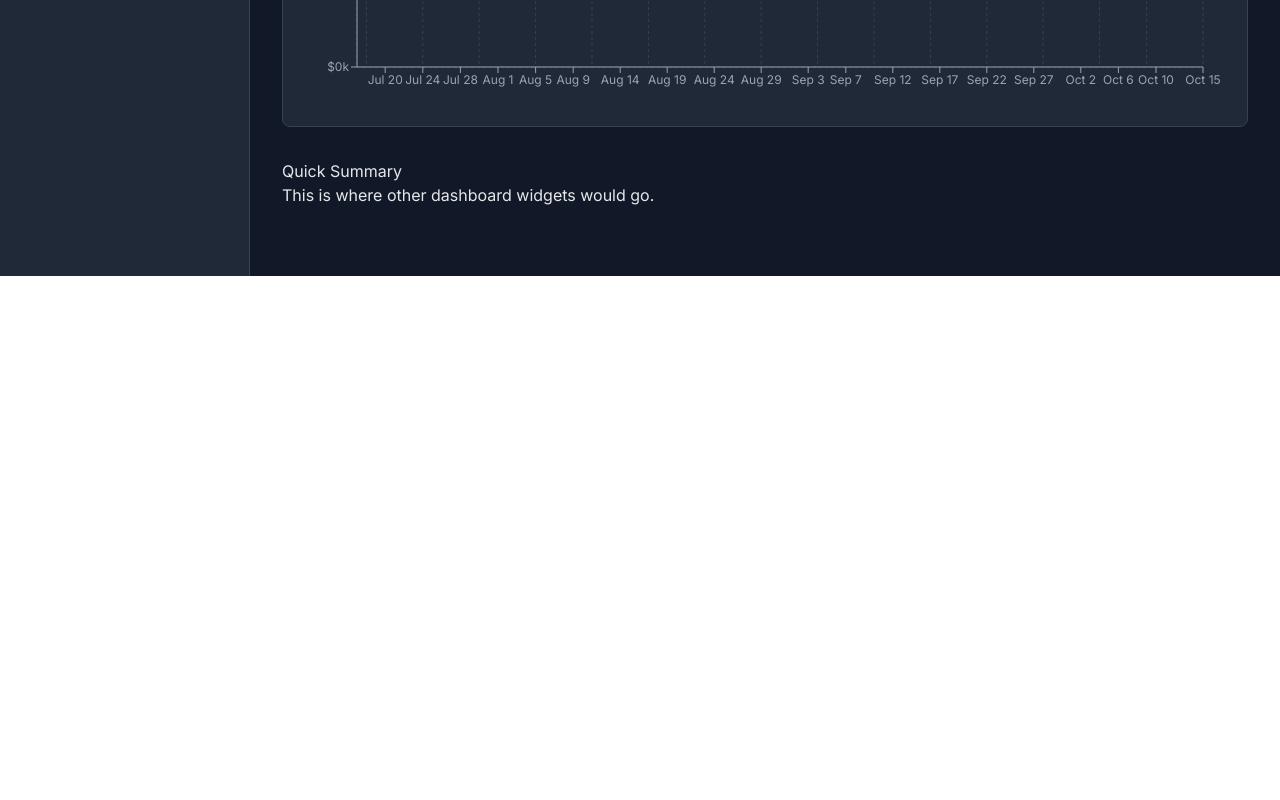
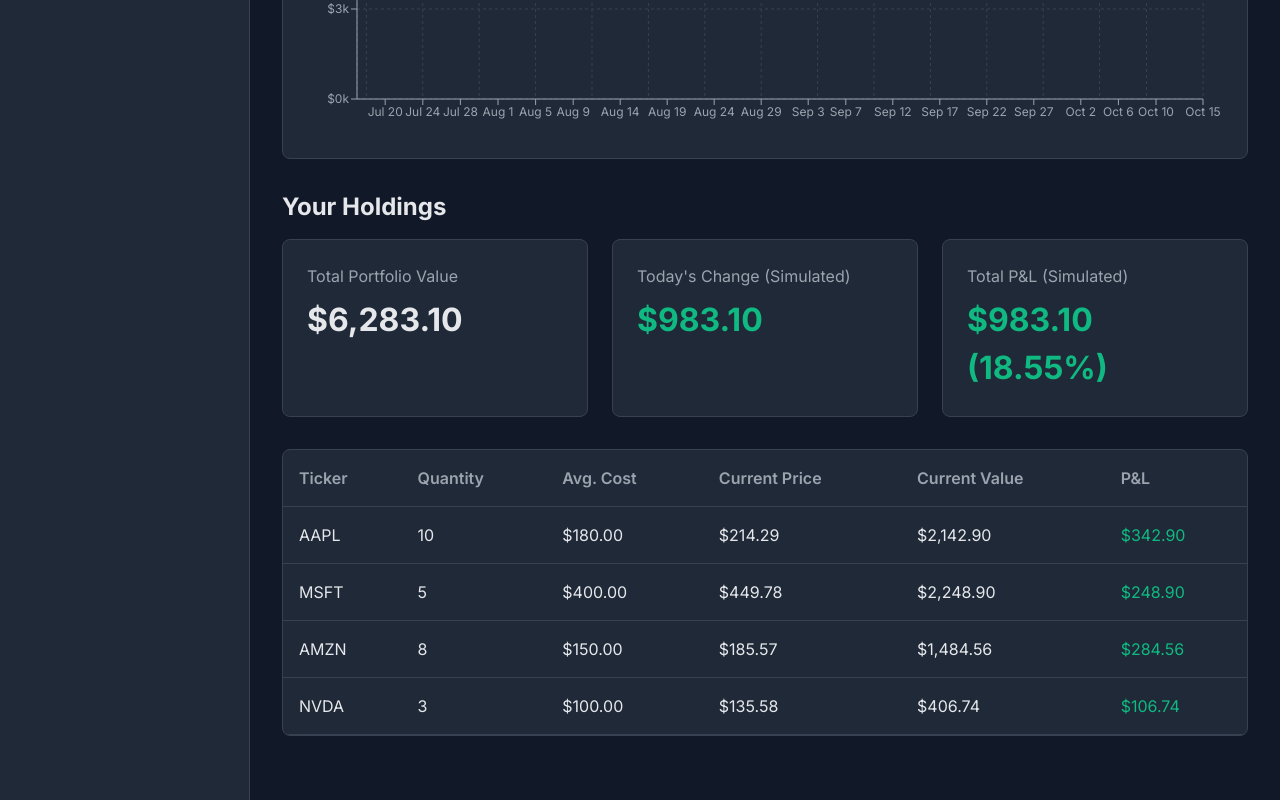
Before and after one commit to BazingaZeta/portfly-frontend, a Next.js app: page /dashboard in a window 1280 px wide. Shown: the part 524-1324 px from the top of the page. Before the commit the page ends 800 px from the top, so only its background shows below. Built offline with nearby package versions, Linux system fonts and the light colour scheme; no server answers; sample sign-in values are in the browser's storage.

Commit message:
feat: add holdings

```diff
--- /dev/null
+++ b/src/app/dashboard/PortfolioHoldings.tsx
@@ -0,0 +1,108 @@
+'use client';
+
+import { useMemo } from 'react';
+import { PORTFOLIO_HOLDINGS, getStockDataForHolding } from '@/lib/mock-portfolio-holdings';
+import { STOCKS } from '@/lib/mock-data';
+import styles from './dashboard.module.css';
+
+export default function PortfolioHoldings() {
+  const portfolioSummary = useMemo(() => {
+    let totalValue = 0;
+    let totalCost = 0;
+    let totalDailyChange = 0;
+
+    const holdingsWithCurrentData = PORTFOLIO_HOLDINGS.map(holding => {
+      const currentStockData = getStockDataForHolding(holding);
+      if (!currentStockData) return null; // Should not happen with consistent mock data
+
+      const currentValue = holding.quantity * currentStockData.price;
+      const costBasis = holding.quantity * holding.averageCost;
+      const dailyChange = (currentStockData.price - holding.averageCost) * holding.quantity; // Simplified daily change for mock
+
+      totalValue += currentValue;
+      totalCost += costBasis;
+      totalDailyChange += dailyChange;
+
+      return {
+        ...holding,
+        currentPrice: currentStockData.price,
+        currentValue,
+        dailyChange,
+        profitOrLoss: currentValue - costBasis,
+      };
+    }).filter(Boolean);
+
+    const totalProfitOrLoss = totalValue - totalCost;
+    const totalProfitOrLossPercentage = totalCost > 0 ? (totalProfitOrLoss / totalCost) * 100 : 0;
+
+    return {
+      totalValue,
+      totalDailyChange,
+      totalProfitOrLoss,
+      totalProfitOrLossPercentage,
+      holdings: holdingsWithCurrentData,
+    };
+  }, []);
+
+  const formatCurrency = (value: number) => {
+    return new Intl.NumberFormat('en-US', { style: 'currency', currency: 'USD' }).format(value);
+  };
+
+  const formatPercentage = (value: number) => {
+    return new Intl.NumberFormat('en-US', { style: 'percent', minimumFractionDigits: 2, maximumFractionDigits: 2 }).format(value / 100);
+  };
+
+  return (
+    <div className={styles.portfolioHoldingsContainer}>
+      <h2 className="text-2xl font-bold mb-4">Your Holdings</h2>
+
+      <div className={styles.summaryCards}>
+        <div className={styles.summaryCard}>
+          <h3>Total Portfolio Value</h3>
+          <p className={styles.summaryValue}>{formatCurrency(portfolioSummary.totalValue)}</p>
+        </div>
+        <div className={styles.summaryCard}>
+          <h3>Today's Change (Simulated)</h3>
+          <p className={`${styles.summaryValue} ${portfolioSummary.totalDailyChange >= 0 ? styles.positive : styles.negative}`}>
+            {formatCurrency(portfolioSummary.totalDailyChange)}
+          </p>
+        </div>
+        <div className={styles.summaryCard}>
+          <h3>Total P&L (Simulated)</h3>
+          <p className={`${styles.summaryValue} ${portfolioSummary.totalProfitOrLoss >= 0 ? styles.positive : styles.negative}`}>
+            {formatCurrency(portfolioSummary.totalProfitOrLoss)} ({formatPercentage(portfolioSummary.totalProfitOrLossPercentage)})
+          </p>
+        </div>
+      </div>
+
+      <div className={styles.holdingsTableContainer}>
+        <table className={styles.holdingsTable}>
+          <thead>
+            <tr>
+              <th>Ticker</th>
+              <th>Quantity</th>
+              <th>Avg. Cost</th>
+              <th>Current Price</th>
+              <th>Current Value</th>
+              <th>P&L</th>
+            </tr>
+          </thead>
+          <tbody>
+            {portfolioSummary.holdings.map(holding => (
+              <tr key={holding.ticker}>
+                <td>{holding.ticker}</td>
+                <td>{holding.quantity}</td>
+                <td>{formatCurrency(holding.averageCost)}</td>
+                <td>{formatCurrency(holding.currentPrice)}</td>
+                <td>{formatCurrency(holding.currentValue)}</td>
+                <td className={holding.profitOrLoss >= 0 ? styles.positive : styles.negative}>
+                  {formatCurrency(holding.profitOrLoss)}
+                </td>
+              </tr>
+            ))}
+          </tbody>
+        </table>
+      </div>
+    </div>
+  );
+}
--- a/src/app/dashboard/dashboard.module.css
+++ b/src/app/dashboard/dashboard.module.css
@@ -73,3 +73,63 @@
   border: 1px solid #374151;
   margin-bottom: 2rem;
 }
+
+.portfolioHoldingsContainer {
+  margin-bottom: 2rem;
+}
+
+.summaryCards {
+  display: grid;
+  grid-template-columns: repeat(auto-fit, minmax(250px, 1fr));
+  gap: 1.5rem;
+  margin-bottom: 2rem;
+}
+
+.summaryCard {
+  background-color: #1f2937;
+  padding: 1.5rem;
+  border-radius: 8px;
+  border: 1px solid #374151;
+}
+
+.summaryCard h3 {
+  font-size: 1rem;
+  color: #9ca3af;
+  margin-bottom: 0.5rem;
+}
+
+.summaryValue {
+  font-size: 2rem;
+  font-weight: bold;
+}
+
+.positive {
+  color: #10b981; /* Green */
+}
+
+.negative {
+  color: #ef4444; /* Red */
+}
+
+.holdingsTableContainer {
+  background-color: #1f2937;
+  border-radius: 8px;
+  border: 1px solid #374151;
+  overflow-x: auto; /* For responsiveness */
+}
+
+.holdingsTable {
+  width: 100%;
+  border-collapse: collapse;
+}
+
+.holdingsTable th, .holdingsTable td {
+  padding: 1rem;
+  text-align: left;
+  border-bottom: 1px solid #374151;
+}
+
+.holdingsTable th {
+  color: #9ca3af;
+  font-weight: 600;
+}
--- a/src/app/dashboard/page.tsx
+++ b/src/app/dashboard/page.tsx
@@ -1,21 +1,19 @@
 import styles from './dashboard.module.css';
 import ProfitTrendChart from './ProfitTrendChart';
+import PortfolioHoldings from './PortfolioHoldings';
 
 export default function DashboardPage() {
   return (
     <div>
-      <h1>Dashboard</h1>
-      <p style={{ color: '#9ca3af', marginBottom: '2rem' }}>Welcome back! Here's a summary of your account.</p>
+      <h1 className="text-3xl font-bold mb-2">Dashboard</h1>
+      <p className="text-muted-foreground mb-6">Welcome back! Here's a summary of your account.</p>
 
       <div className={styles.chartContainer}>
-        <h2>Portfolio Performance (90 Days)</h2>
+        <h2 className="text-xl font-bold mb-4">Portfolio Performance (90 Days)</h2>
         <ProfitTrendChart />
       </div>
 
-      <div>
-        <h2>Quick Summary</h2>
-        <p>This is where other dashboard widgets would go.</p>
-      </div>
+      <PortfolioHoldings />
 
     </div>
   );
--- /dev/null
+++ b/src/lib/mock-portfolio-holdings.ts
@@ -0,0 +1,19 @@
+import { STOCKS, Stock } from './mock-data';
+
+export type Holding = {
+  ticker: string;
+  quantity: number;
+  averageCost: number; // Average price at which the stock was bought
+};
+
+export const PORTFOLIO_HOLDINGS: Holding[] = [
+  { ticker: 'AAPL', quantity: 10, averageCost: 180.00 },
+  { ticker: 'MSFT', quantity: 5, averageCost: 400.00 },
+  { ticker: 'AMZN', quantity: 8, averageCost: 150.00 },
+  { ticker: 'NVDA', quantity: 3, averageCost: 100.00 },
+];
+
+// Helper to get current stock data for a holding
+export const getStockDataForHolding = (holding: Holding): Stock | undefined => {
+  return STOCKS.find(s => s.ticker === holding.ticker);
+};
```
